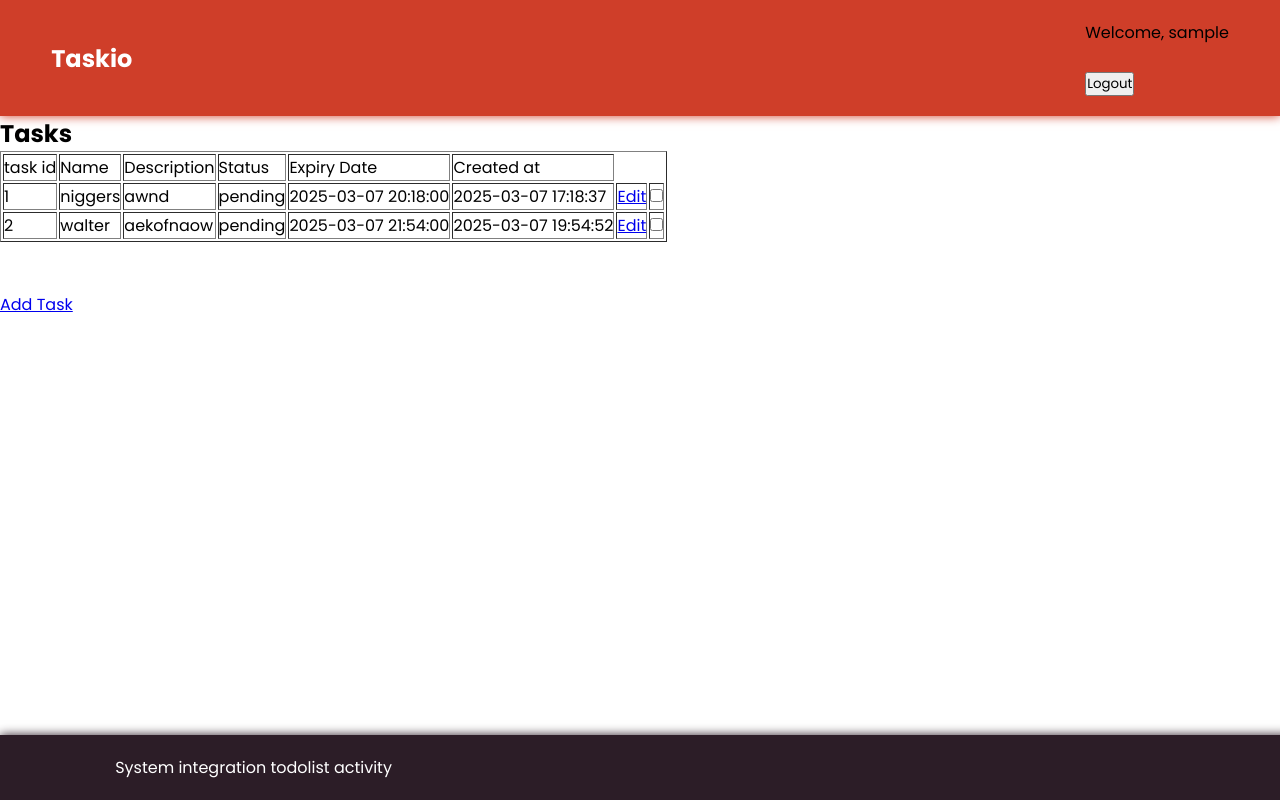
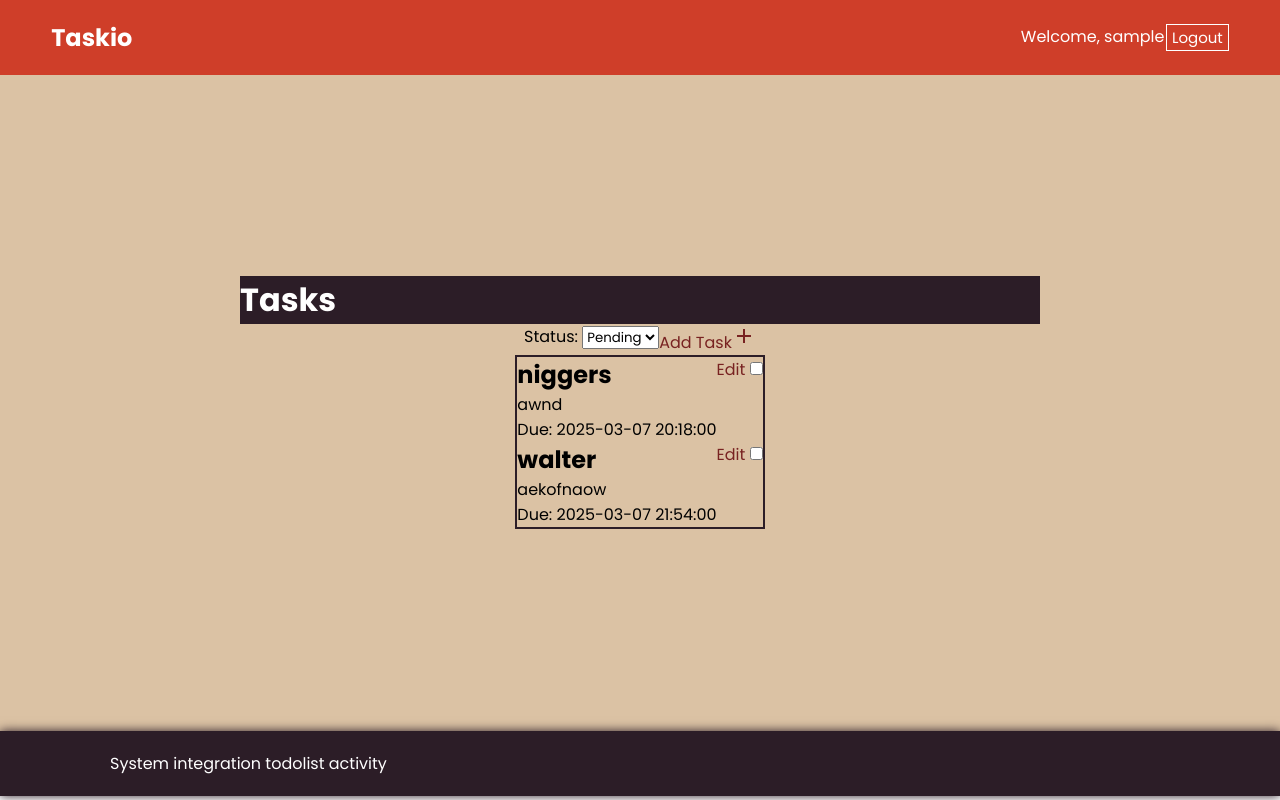
Before and after one commit to saurychi/to_do_list_activity, a PHP site: page /frontend/pages/index.php in a window 1280 px wide. Run offline with PHP 8.4, Linux system fonts and the light colour scheme; the visitor is signed in with stand-in values (Sample User, id 1); data comes from the database, SQL or seed files in the repository; some libraries are stand-ins or nearby versions; some web fonts are replaced.

Commit message:
changed footer and main sizes distancing

```diff
--- a/frontend/components/global.css
+++ b/frontend/components/global.css
@@ -27,9 +27,6 @@ header h2{
 }
 
 footer {
-    position: fixed;
-    bottom: 0;
-    width: 100vw;
     display: flex;
     justify-content: space-between;
     align-items: center;
@@ -42,3 +39,22 @@ footer p {
     color: #ffffff;
     margin-left: 5%;
 }
+
+header form {
+    color: #ffffff;
+    display: flex;
+    justify-content: space-between;
+    width: 13rem;
+}
+
+header form button {
+    border: 1px solid #ffffff;
+    padding: 1px 5px;
+    background-color: var(--light-red);
+    color: #ffffff;
+    font-size: 15px;
+}
+
+header form button:hover {
+    background-color: var(--dark-red);
+}
--- a/frontend/components/header.php
+++ b/frontend/components/header.php
@@ -12,6 +12,9 @@
     <link rel="preconnect" href="https://fonts.googleapis.com">
     <link rel="preconnect" href="https://fonts.gstatic.com" crossorigin>
     <link href="https://fonts.googleapis.com/css2?family=Inria+Sans:ital,wght@0,300;0,400;0,700;1,300;1,400;1,700&family=Poppins:ital,wght@0,100;0,200;0,300;0,400;0,500;0,600;0,700;0,800;0,900;1,100;1,200;1,300;1,400;1,500;1,600;1,700;1,800;1,900&display=swap" rel="stylesheet">
+
+    <!-- Google Icons -->
+    <link rel="stylesheet" href="https://fonts.googleapis.com/css2?family=Material+Symbols+Outlined:opsz,wght,FILL,GRAD@24,400,0,0&icon_names=add" />
 </head>
 <body>
     <header>
@@ -19,7 +22,6 @@
             <?php if(isset($_SESSION["user"])){ ?>
                 <form method="POST">
                     <p><?php echo "Welcome, " . $_SESSION["user"]; ?></p>
-                    <br>
                     <button type="button" onclick="logout();">Logout</button>
                 </form>
             <?php } ?>
--- a/frontend/css/index.css
+++ b/frontend/css/index.css
@@ -0,0 +1,37 @@
+ul {
+    list-style-type: none;
+    padding: 0;
+}
+
+a {
+    text-decoration: none;
+    color: var(--dark-red);
+}
+
+main {
+    background-color: var(--beige);
+    height: 81.95vh;
+    display: flex;
+    justify-content: center;
+    align-items: center;
+    flex-direction: column;
+}
+
+main h1 {
+    color: #ffffff;
+    font-size: 2rem;
+    background-color: var(--dark-brown);
+    width: 50rem;
+}
+
+#tasks_container {
+    border: 2px solid var(--dark-brown);
+}
+
+#filter_container {
+    display: flex;
+}
+
+li {
+    display: flex;
+}
--- a/frontend/pages/index.php
+++ b/frontend/pages/index.php
@@ -9,16 +9,21 @@
 <style>
     <?php include("../css/index.css")?>
 </style>
-    <h2>Tasks</h2>
-    <table border=1>
-        <tr>
-            <td>task id</td>
-            <td>Name</td>
-            <td>Description</td>
-            <td>Status</td>
-            <td>Expiry Date</td>
-            <td>Created at</td>
-        </tr>
+
+<main>
+    <h1>Tasks</h1>
+    <div id="filter_container">
+        <div>
+            <label for="options">Status:</label>
+            <select id="options" name="options">
+                <option value="1">Pending</option>
+                <option value="2">Done</option>
+            </select>
+        </div>
+        <a href="add_task.php">Add Task<span class="material-symbols-outlined">add</span></a>
+    </div>
+
+    <div id="tasks_container">
         <?php
             include('../../backend/config.php');
             $rows  = mysqli_query($conn, "SELECT * FROM tasks");
@@ -26,29 +31,24 @@
         ?>
 
         <?php foreach($rows as $row) : ?>
-        <tr id= <?php echo $row["task_id"]; ?>>
-            <td><?php echo $i++; ?></td>
-            <td><?php echo $row["task_name"]; ?></td>
-            <td><?php echo $row["description"]; ?></td>
-            <td><?php echo $row["status"]; ?></td>
-            <td><?php echo $row["expiry_date"]; ?></td>
-            <td><?php echo $row["created_at"]; ?></td>
-            <td>
-                <a href="edit_task.php?id=<?php echo $row["task_id"]; ?>">Edit</a>
-            </td>
-            <td>
-                <input type="checkbox" class="status-checkbox" data-id="<?php echo $row["task_id"]; ?>"
-                <?php echo ($row["status"] === "done") ? "checked" : ""; ?>>
-            </td>
-        </tr>
+        <ul>
+            <li id= <?php echo $row["task_id"]; ?>>
+                <div>
+                    <h2><?php echo $row["task_name"]; ?></h2>
+                    <p><?php echo $row["description"]; ?></p>
+                    <p>Due: <?php echo $row["expiry_date"]; ?></p>
+                </div>
+                <div>
+                    <a href="edit_task.php?id=<?php echo $row["task_id"]; ?>">Edit</a>
+
+                    <input type="checkbox" class="status-checkbox" data-id="<?php echo $row["task_id"]; ?>"
+                    <?php echo ($row["status"] === "done") ? "checked" : ""; ?>>
+                </div>
+            </li>
+        </ul>
         <?php endforeach; ?>
-
-    </table>
-
-    <br><br>
-
-    <a href="add_task.php">Add Task</a>
-
+    </div>
+</main>
 <?php
     include('../components/footer.php');
 ?>
```
